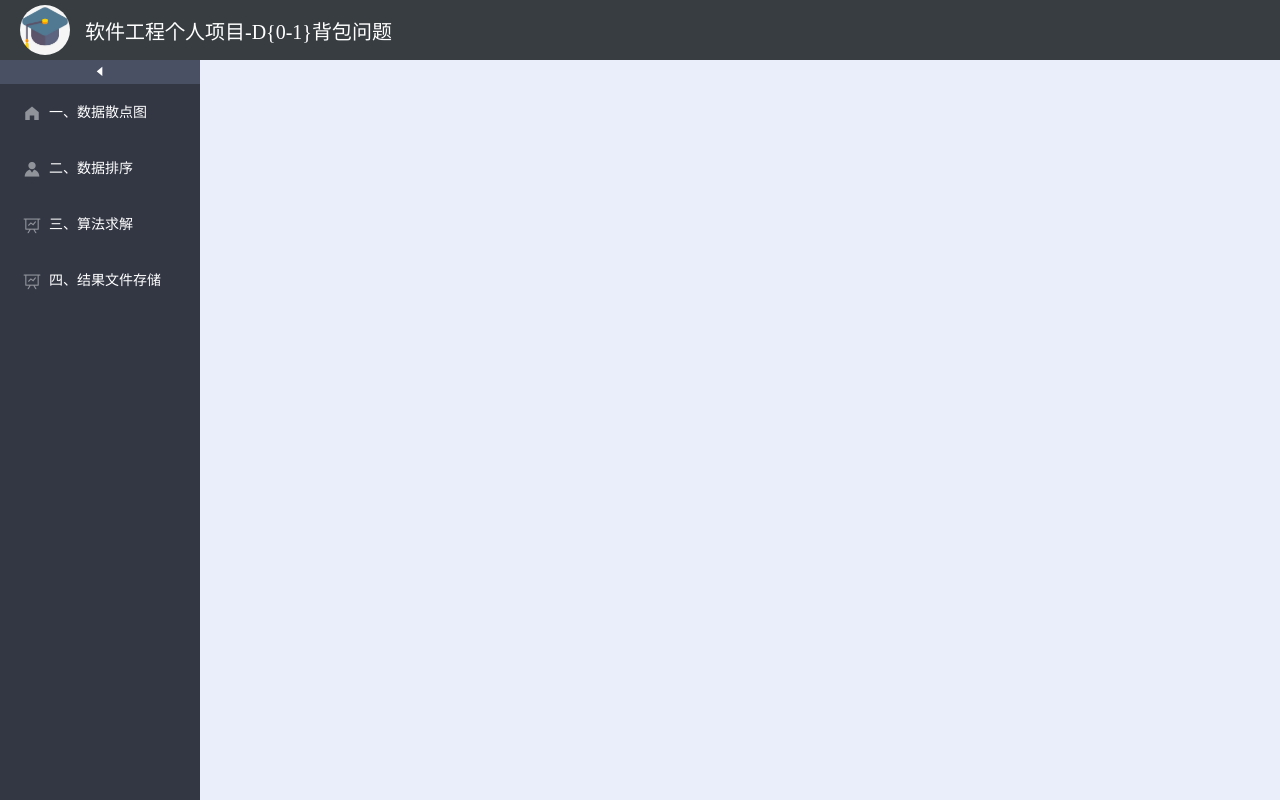
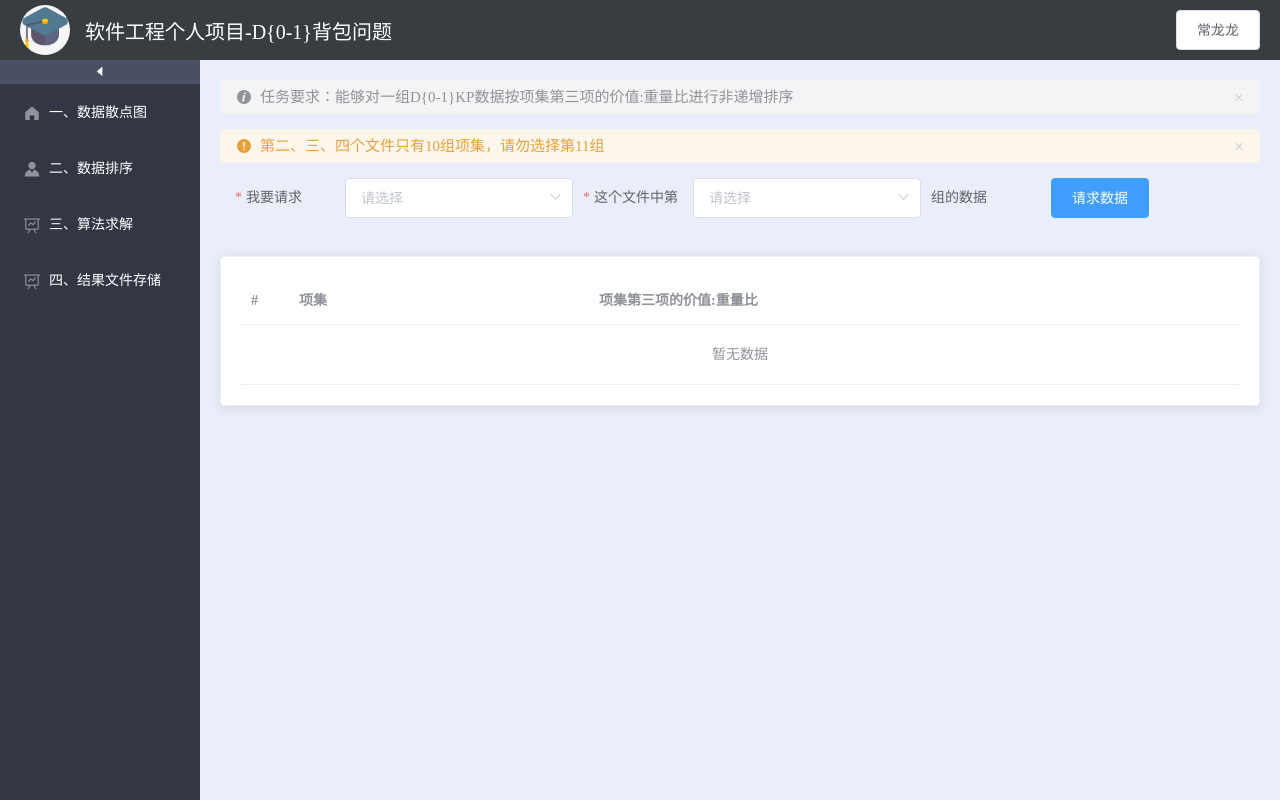
Before and after one commit to beike666/bag_client, a Vue app: page /#/order in a window 1280 px wide. Built offline with nearby package versions, Linux system fonts and the light colour scheme.

Commit message:
完成了任务三（排序功能）

```diff
--- a/src/components/Home.vue
+++ b/src/components/Home.vue
@@ -6,6 +6,7 @@
                 <img src="../assets/image/logo.jpg" alt="">
                 <span>软件工程个人项目-D{0-1}背包问题</span>
             </div>
+            <el-button>常龙龙</el-button>
         </el-header>
         <el-container>
             <!--            左侧导航-->
--- a/src/components/Order.vue
+++ b/src/components/Order.vue
@@ -1,13 +1,199 @@
 <template>
+    <div class="container">
+        <!--        任务要求-->
+        <el-alert
+                :title="requirement"
+                type="info"
+                show-icon>
+        </el-alert>
+        <el-alert
+                :title="warning"
+                type="warning"
+                show-icon
+                style="margin-top: 15px">
+        </el-alert>
+        <!--        请求表单-->
+        <el-form inline ref="queryFormRef" :model="queryForm" :rules="queryFormRule" label-width="110px">
+            <el-form-item label="我要请求" prop="fileName">
+                <el-select v-model="queryForm.fileName" placeholder="请选择">
+                    <el-option
+                            v-for="item in fileNames"
+                            :key="item.value"
+                            :label="item.label"
+                            :value="item.value">
+                    </el-option>
+                </el-select>
+            </el-form-item>
+            <el-form-item label="这个文件中第" prop="group">
+                <el-select v-model="queryForm.group" placeholder="请选择">
+                    <el-option
+                            v-for="item in groups"
+                            :key="item.value"
+                            :label="item.label"
+                            :value="item.value">
+                    </el-option>
+                </el-select>
+            </el-form-item>
+            <el-form-item label="组的数据"></el-form-item>
+            <el-form-item>
+                <el-button type="primary" @click="queryData">请求数据</el-button>
+            </el-form-item>
+        </el-form>
+<!--        排序结果-->
+        <el-card class="box-card">
+            <el-table
+                    :data="orderData"
+                    style="width: 100%">
+                <el-table-column
+                        label="#"
+                        type="index">
+                </el-table-column>
+                <el-table-column
+                        prop="item"
+                        label="项集"
+                        width="300">
+                    <template slot-scope="scope">
+                        <el-row :gutter="10">
+                         <el-col :span="6" v-for="(item1,index) in scope.row.item" :key="index">
+                             <p><el-tag type="success">{{item1.profit}}</el-tag></p>
+                             <hr>
+                             <p><el-tag type="danger">{{item1.weight}}</el-tag></p>
+                         </el-col>
+                        </el-row>
 
+                    </template>
+                </el-table-column>
+                <el-table-column
+                        prop="rate"
+                        label="项集第三项的价值:重量比">
+                </el-table-column>
+            </el-table>
+        </el-card>
+    </div>
 </template>
 
 <script>
   export default {
-    name: "Order"
+    name: "Scatter",
+    data(){
+      return{
+        requirement:"任务要求：能够对一组D{0-1}KP数据按项集第三项的价值:重量比进行非递增排序",
+        warning:'第二、三、四个文件只有10组项集，请勿选择第11组',
+        queryForm:{
+          // 哪个文件
+          fileName:'',
+          // 第几组
+          group:null
+        },
+        // 验证规则
+        queryFormRule:{
+          fileName:[
+            {required:true,message:'请选择文件名',trigger:'blur'}
+          ],
+          group:[
+            {required:true,message:'请选择第几组数据',trigger:'blur'}
+          ]
+        },
+        // 文件名称列表
+        fileNames:[
+          {
+            value: 'idkp1-10.txt',
+            label: 'idkp1-10.txt'
+          }, {
+            value: 'sdkp1-10.txt',
+            label: 'sdkp1-10.txt'
+          }, {
+            value: 'udkp1-10.txt',
+            label: 'udkp1-10.txt'
+          }, {
+            value: 'wdkp1-10.txt',
+            label: 'wdkp1-10.txt'
+          }
+        ],
+        // 每个文件都有多少组
+        groups:[
+          {
+            value: 1,
+            label: '1'
+          },
+          {
+            value: 2,
+            label: '2'
+          },
+          {
+            value: 3,
+            label: '3'
+          },
+          {
+            value: 4,
+            label: '4'
+          },
+          {
+            value: 5,
+            label: '5'
+          },
+          {
+            value: 6,
+            label: '6'
+          },
+          {
+            value: 7,
+            label: '7'
+          },
+          {
+            value: 8,
+            label: '8'
+          },
+          {
+            value: 9,
+            label: '9'
+          },
+          {
+            value: 10,
+            label: '10'
+          },
+          {
+            value: 11,
+            label: '11'
+          }
+        ],
+        // 散点数据
+        orderData:[]
+      }
+    },
+    methods:{
+      // 请求排序数据
+      queryData(){
+        this.$refs.queryFormRef.validate(valid=>{
+          if(!valid){
+            return this.$message.warning("请先完善请求数据");
+          }
+          this.$http.post("order",this.queryForm).then(res=>{
+            if(res.data.status==201){
+              return this.$message.warning("暂无数据");
+            }
+            if(res.data.status==202){
+              this.orderData=[]
+              return this.$message.error("抱歉，您的选择数据非法，请认真阅读页头警告！");
+            }
+
+            console.log(res.data.data)
+            this.orderData=res.data.data;
+            this.$message.success("获取成功");
+          })
+        })
+      }
+
+    }
   }
 </script>
 
-<style scoped>
+<style>
+    .el-form{
+        margin: 15px;
+    }
+    .el-form-item__label{
+        text-align: left !important;
+    }
 
 </style>
--- a/src/components/Scatter.vue
+++ b/src/components/Scatter.vue
@@ -144,8 +144,12 @@
             return this.$message.warning("请先完善请求数据");
           }
           this.$http.post("get/scatter/data",this.queryForm).then(res=>{
-            if(res.data.status!=200){
-              return this.$message.error("获取失败");
+            if(res.data.status==201){
+              return this.$message.warning("暂无数据");
+            }
+            if(res.data.status==202){
+              this.scatterData=[];
+              return this.$message.error("抱歉，您的选择数据非法，请认真阅读页头警告！");
             }
             this.$message.success("获取成功");
             res.data.data.forEach(item=>{
```
